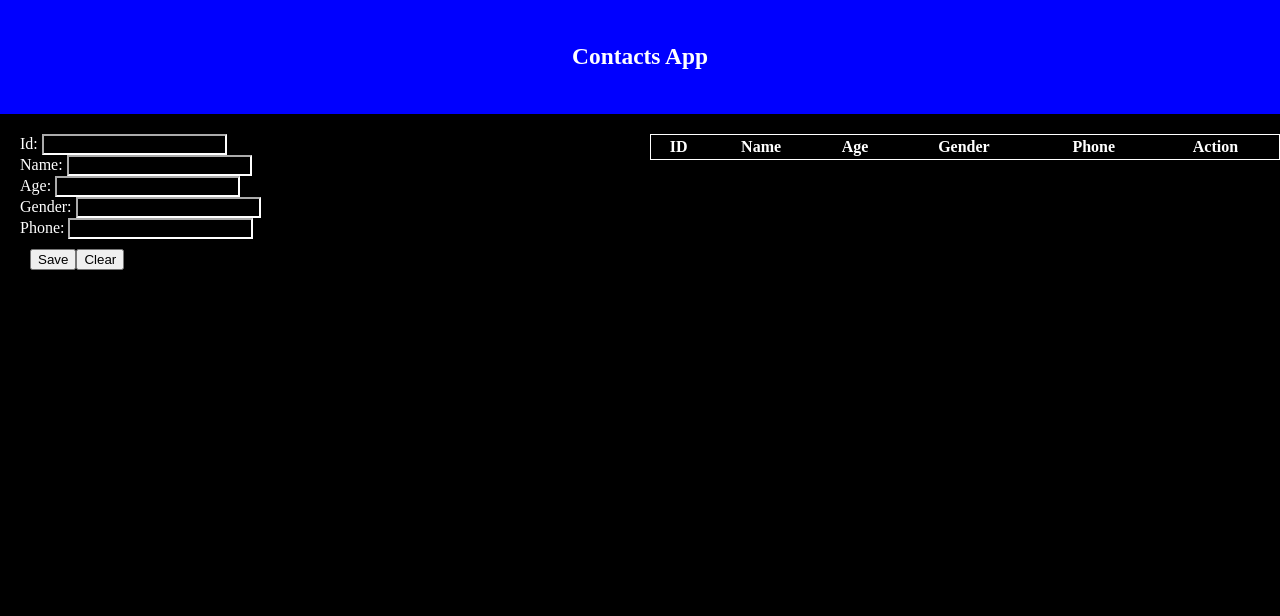
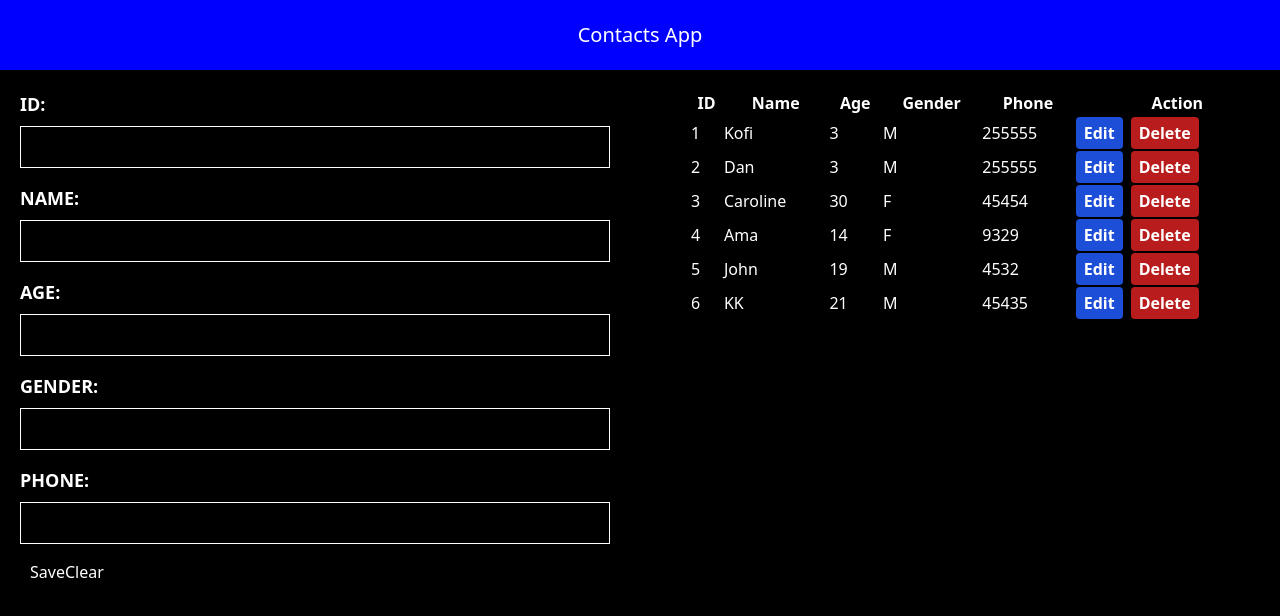
Before and after one commit to iamnomana/contactsApp-REACTJS, a React (Create React App) app: page / in a window 1280 px wide. Shown: the top 616 px of the page. Built offline with nearby package versions, Linux system fonts and the light colour scheme; data requests are answered from the project's data file.

Commit message:
Get and load fetched data, added tailwindcss for styling

```diff
--- a/db/db.json
+++ b/db/db.json
@@ -30,7 +30,7 @@
     },
     {
       "id": 5,
-      "name": "Kofi",
+      "name": "John",
       "age": 19,
       "gender": "M",
       "phone": "4532"
--- a/package.json
+++ b/package.json
@@ -34,5 +34,10 @@
       "last 1 firefox version",
       "last 1 safari version"
     ]
+  },
+  "devDependencies": {
+    "autoprefixer": "^10.4.4",
+    "postcss": "^8.4.12",
+    "tailwindcss": "^3.0.23"
   }
 }
--- /dev/null
+++ b/postcss.config.js
@@ -0,0 +1,6 @@
+module.exports = {
+  plugins: {
+    tailwindcss: {},
+    autoprefixer: {},
+  },
+}
--- a/src/css/index.css
+++ b/src/css/index.css
@@ -35,10 +35,7 @@ footer {
     margin: 0 0 0 20px;
 }
 
-.home {
-    display: flex;
-    margin-top: 20px;
-}
+
 
 .left-side {
     flex: 1;
--- /dev/null
+++ b/src/css/tailwind.css
@@ -0,0 +1,3 @@
+@tailwind base;
+@tailwind components;
+@tailwind utilities;
--- a/src/index.js
+++ b/src/index.js
@@ -3,6 +3,7 @@ import ReactDOM from "react-dom/client";
 import App from "./App";
 
 import "./css/index.css";
+import "./css/tailwind.css";
 
 // ReactDOM.render(
 //   <React.StrictMode>
--- a/src/pages/Home.jsx
+++ b/src/pages/Home.jsx
@@ -1,17 +1,16 @@
 import { useState, useEffect } from "react";
 
 export default function Home() {
-  const [contacts, setContacts] = useState([]);
-
+  const [contacts, setContacts] = useState(null);
   const [inputs, setInputs] = useState({});
   const [edit, setEdit] = useState(false);
+  const [loading, setLoading] = useState(true);
 
   const handleChange = (event) => {
     const name = event.target.name;
     const value = event.target.value;
 
     setInputs((inputs) => ({ ...inputs, [name]: value }));
-    console.log(inputs);
   };
 
   const addContact = () => {
@@ -30,17 +29,22 @@ export default function Home() {
 
   const editContact = (id) => {
     const index = contacts.findIndex((val) => val.id === id);
-
-    console.log(index);
-    // return;
     setInputs(contacts[index]);
     setEdit(true);
   };
 
   useEffect(() => {
-    fetch("http://localhost:3001/contacts").then((res) => {
-      console.log(res.json());
-    });
+    setTimeout(() => {
+      // FETCH DATA
+      fetch("http://localhost:3001/contacts")
+        .then((res) => res.json())
+        .then((data) => {
+          setContacts(data);
+          setLoading(false);
+        })
+        .catch((e) => console.log(e));
+      console.log("fetch");
+    }, 2000);
     console.log("useEffect");
 
     // return () => {
@@ -54,18 +58,18 @@ export default function Home() {
 
   const deleteContact = (id) => {
     const newContacts = contacts.filter((val) => val.id !== id);
-    console.log(newContacts);
     setContacts(newContacts);
   };
 
   return (
     <>
-      <div className="home">
-        <div className="left-side">
+      <div className="flex md:flex-row mt-5  space-x-20">
+        <div className="left-side flex md:flex-col">
           <form>
-            <div>
-              <label>Id: </label>
+            <div className="flex flex-col mb-4">
+              <label className="mb-2 uppercase font-bold text-lg text-grey-darkest">Id: </label>
               <input
+                className="border py-2 px-3 text-grey-darkest"
                 type="text"
                 name="id"
                 value={inputs.id || ""}
@@ -74,9 +78,11 @@ export default function Home() {
                 }}
               />
             </div>
-            <div>
-              <label>Name: </label>
+
+            <div className="flex flex-col mb-4">
+              <label className="mb-2 uppercase font-bold text-lg text-grey-darkest">Name: </label>
               <input
+                className="border py-2 px-3 text-grey-darkest"
                 type="text"
                 name="name"
                 value={inputs.name || ""}
@@ -85,9 +91,11 @@ export default function Home() {
                 }}
               />
             </div>
-            <div>
-              <label>Age: </label>
+
+            <div className="flex flex-col mb-4">
+              <label className="mb-2 uppercase font-bold text-lg text-grey-darkest">Age: </label>
               <input
+                className="border py-2 px-3 text-grey-darkest"
                 type="text"
                 name="age"
                 value={inputs.age || ""}
@@ -96,9 +104,11 @@ export default function Home() {
                 }}
               />
             </div>
-            <div>
-              <label>Gender: </label>
+
+            <div className="flex flex-col mb-4">
+              <label className="mb-2 uppercase font-bold text-lg text-grey-darkest">Gender: </label>
               <input
+                className="border py-2 px-3 text-grey-darkest"
                 type="text"
                 name="gender"
                 value={inputs.gender || ""}
@@ -107,9 +117,11 @@ export default function Home() {
                 }}
               />
             </div>
-            <div>
-              <label>Phone: </label>
+
+            <div className="flex flex-col mb-4">
+              <label className="mb-2 uppercase font-bold text-lg text-grey-darkest">Phone: </label>
               <input
+                className="border py-2 px-3 text-grey-darkest"
                 type="text"
                 name="phone"
                 value={inputs.phone || ""}
@@ -128,8 +140,10 @@ export default function Home() {
           </form>
         </div>
 
-        <div className="right-side">
-          <table className="contactList">
+        <div className="right-side flex md:flex-col">
+          {loading && <h3>Loading Data... Please wait</h3>}
+          {contacts && (
+            <table className="table-auto">
               <thead>
                 <tr>
                   <th>ID</th>
@@ -148,14 +162,25 @@ export default function Home() {
                     <td>{contact.age}</td>
                     <td>{contact.gender}</td>
                     <td>{contact.phone}</td>
-                  <td>
-                    <button onClick={() => editContact(contact.id)}>Edit</button>
-                    <button onClick={() => deleteContact(contact.id)}>Delete</button>
+                    <td className="space-x-2">
+                      <button
+                        className="bg-blue-700 hover:bg-blue-900 text-white font-bold py-1 px-2 rounded"
+                        onClick={() => editContact(contact.id)}
+                      >
+                        Edit
+                      </button>
+                      <button
+                        className="bg-red-700 hover:bg-red-900 text-white font-bold py-1 px-2 rounded"
+                        onClick={() => deleteContact(contact.id)}
+                      >
+                        Delete
+                      </button>
                     </td>
                   </tr>
                 ))}
               </tbody>
             </table>
+          )}
         </div>
       </div>
     </>
--- /dev/null
+++ b/tailwind.config.js
@@ -0,0 +1,7 @@
+module.exports = {
+  content: ["./src/**/*.{js,jsx}"],
+  theme: {
+    extend: {},
+  },
+  plugins: [],
+};
```
Also changed, not shown: 1 other file (tests, documents, lock files or other folders). Lines whose indentation alone changed are shown as unchanged.
